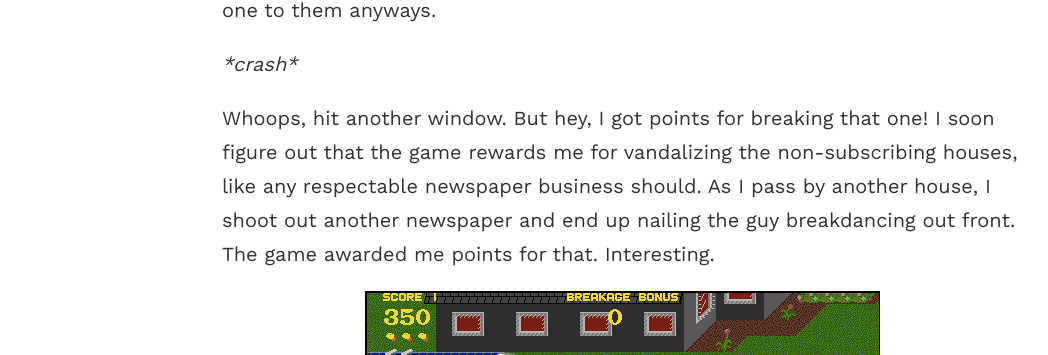
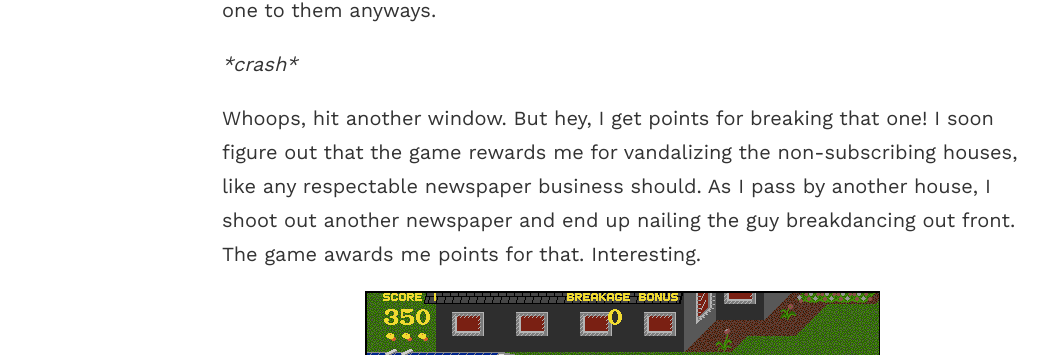
Before and after one commit to justint/cs108-game-blog, a Jekyll site: the page built from _posts/2017-02-01-hopping-curbs.md, in a window 1280 px wide and 900 px high, scrolled down 2282 px. Shown: the part 154-509 px from the top of the window, without its empty margins (18-1066 px from the left). Built offline with Jekyll 4.4.1, drawn with Linux system fonts in a browser that asks for light colours; comment, search, counter and statistics services are not loaded; some of the changed text lies outside the part shown.

Commit message:
Grammar fix

```diff
--- a/_posts/2017-02-01-hopping-curbs.md
+++ b/_posts/2017-02-01-hopping-curbs.md
@@ -29,7 +29,7 @@ On to the next house. This one's grey, with a black roof and red windows. A grey
 
 *\*crash\**
 
-Whoops, hit another window. But hey, I got points for breaking that one! I soon figure out that the game rewards me for vandalizing the non-subscribing houses, like any respectable newspaper business should. As I pass by another house, I shoot out another newspaper and end up nailing the guy breakdancing out front. The game awarded me points for that. Interesting.
+Whoops, hit another window. But hey, I get points for breaking that one! I soon figure out that the game rewards me for vandalizing the non-subscribing houses, like any respectable newspaper business should. As I pass by another house, I shoot out another newspaper and end up nailing the guy breakdancing out front. The game awards me points for that. Interesting.
 
 ![Spamming ftw](/images/paperboy-spam.png){: .center-image }
 
```
Also changed, not shown: other parts of _posts/2017-02-01-hopping-curbs.md (+1 -1 lines).
